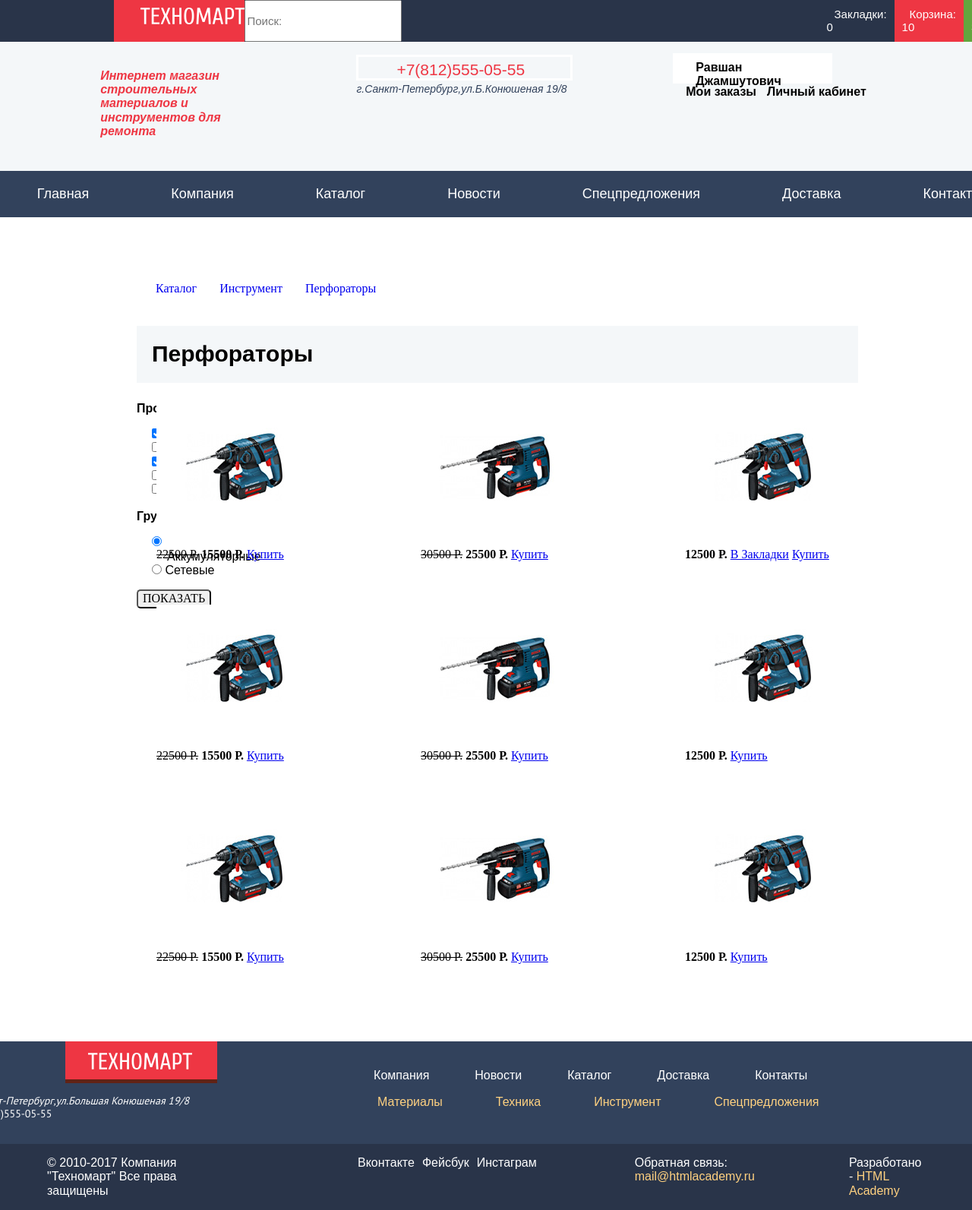
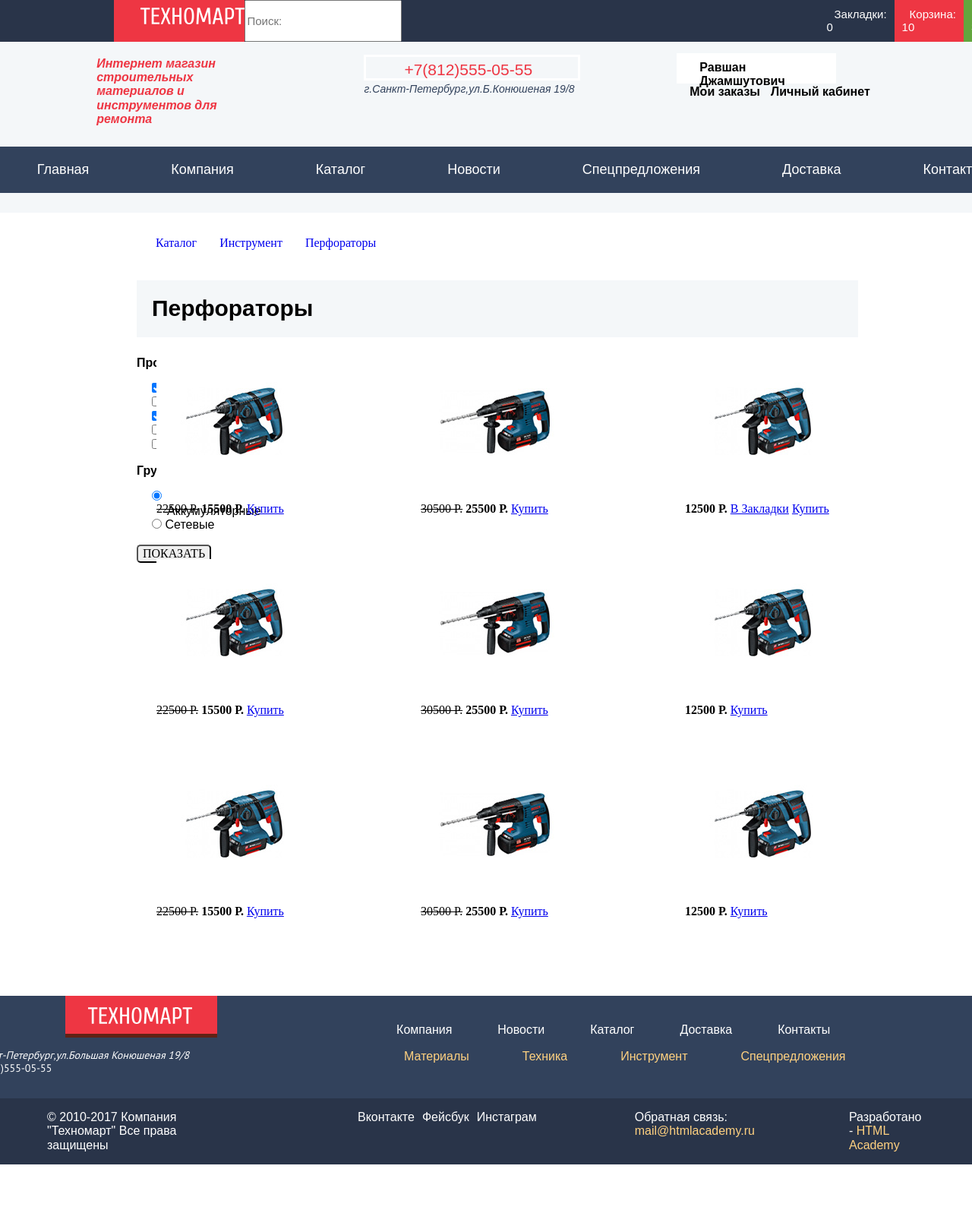
Before and after one commit to andreyenzO/1007035-technomart-25, a plain HTML site: page catalog.html in a window 1280 px wide. Shown: the top 1593 px of the page at 76% size. After the commit the page ends 1533 px from the top, so only its background shows below. Drawn offline with Linux system fonts and the light colour scheme; a web font is replaced by a local one.

Commit message:
2
Поправка замечаний часть 2 и 6 задание

```diff
--- a/catalog.html
+++ b/catalog.html
@@ -26,7 +26,7 @@
    <div class="holder-content">
 
     <div class="holder-box">
-        <h1><p>Интернет магазин строительных материалов и инструментов для ремонта </p></h1>
+        <h1>Интернет магазин строительных материалов и инструментов для ремонта </h1>
     </div>
         <div class="header-tell">
             <a href="+78125550555" >+7(812)555-05-55</a>
--- a/css/style.css
+++ b/css/style.css
@@ -1,13 +1,21 @@
 
 .header-content {
     background-color: #f4f7f9;
-    height: 0%;
+    height: 280px;
 }
 .header-holder  {                                           /* Header */
     margin:0 auto;
     background-color: #293449;
     display: flex;
     align-content: center;
+}
+.holder-box {
+    width:200px;
+}
+.holder-content {
+    margin:0 auto;
+    display: flex;
+    justify-content: center;
 }
 .header-logo {
     display: flex;
@@ -135,6 +143,7 @@
     padding-left: 50px;
     padding-top: 5px;
 }
+
 ul.user-navigation {
     display: flex;
     font-family: "Cuprum",sans-serif;
@@ -240,6 +249,7 @@
     display: flex;
     justify-content: flex-end;
     flex-wrap: wrap;
+    margin:0 auto;
 }
 .catalog-list {
     list-style: none;
@@ -280,7 +290,8 @@
 .main-company-left {
     font-family: "Cuprum", sans-serif;
     font-size: 14px;
-    flex-basis: 35%;
+    word-break: break-all;
+    width: 500px;
 }
 
 .main-company-right {
@@ -323,6 +334,7 @@
                                                             /* Footer */
 
 .footer-section-a {
+    margin: 0 auto;
     margin-top:50px;
     background-color: #32425c;
     display: flex;
@@ -331,6 +343,7 @@
     justify-content: space-around;
 }
 .footer-section-b {
+    margin: 0 auto;
     background-color:#293449 ;
     display: flex;
     color:#fff;
@@ -374,11 +387,11 @@
 }
 ul.footer-navigation li {
     list-style: none;
+    padding-left: 60px;
 }
 ul.footer-navigation a {
     color: #fff;
     text-decoration: none;
-    padding: 30px;
 }
 .footer-navigation a:hover,
 .footer-navigation a:focus {
@@ -390,11 +403,11 @@
 }
 ul.footer-navigation-list li {
     list-style: none;
+    padding-left: 70px;
 }
 ul.footer-navigation-list a {
     color:#ffd180;
     text-decoration: none;
-    padding: 35px;
 }
 .footer-navigation-list a:hover,
 .footer-navigation-list a:focus {
```
